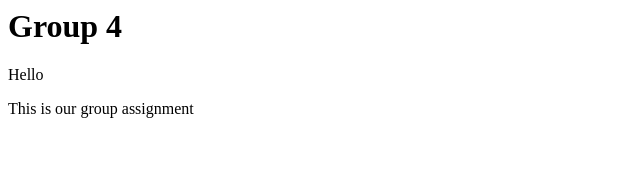
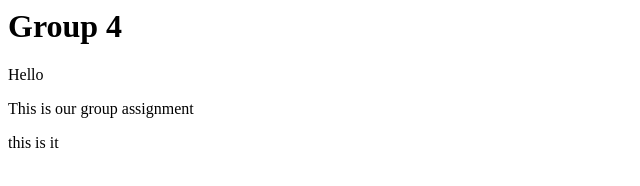
Before and after one commit to Abdeni4/Group4, a plain HTML site: page index.html in a window 1280 px wide. Shown: the full height of the page, 0-640 px from the left. Drawn offline with Linux system fonts and the light colour scheme.

Commit message:
Added paragraph element

```diff
--- a/index.html
+++ b/index.html
@@ -10,5 +10,6 @@
         <p>Hello</p>
 
         <p>This is our group assignment</p>
+        <p>this is it</p>
     </body>
 </html>
```
